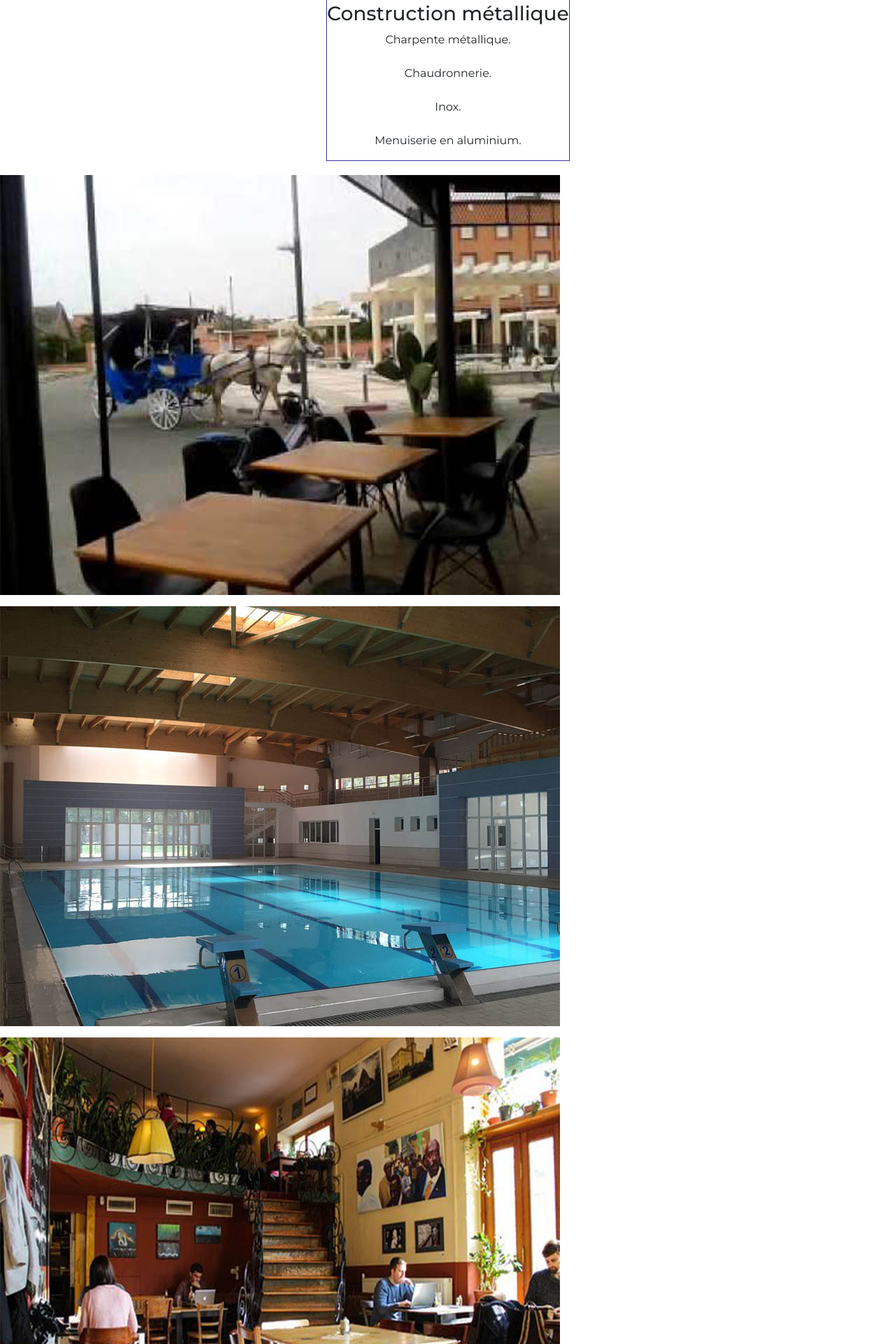
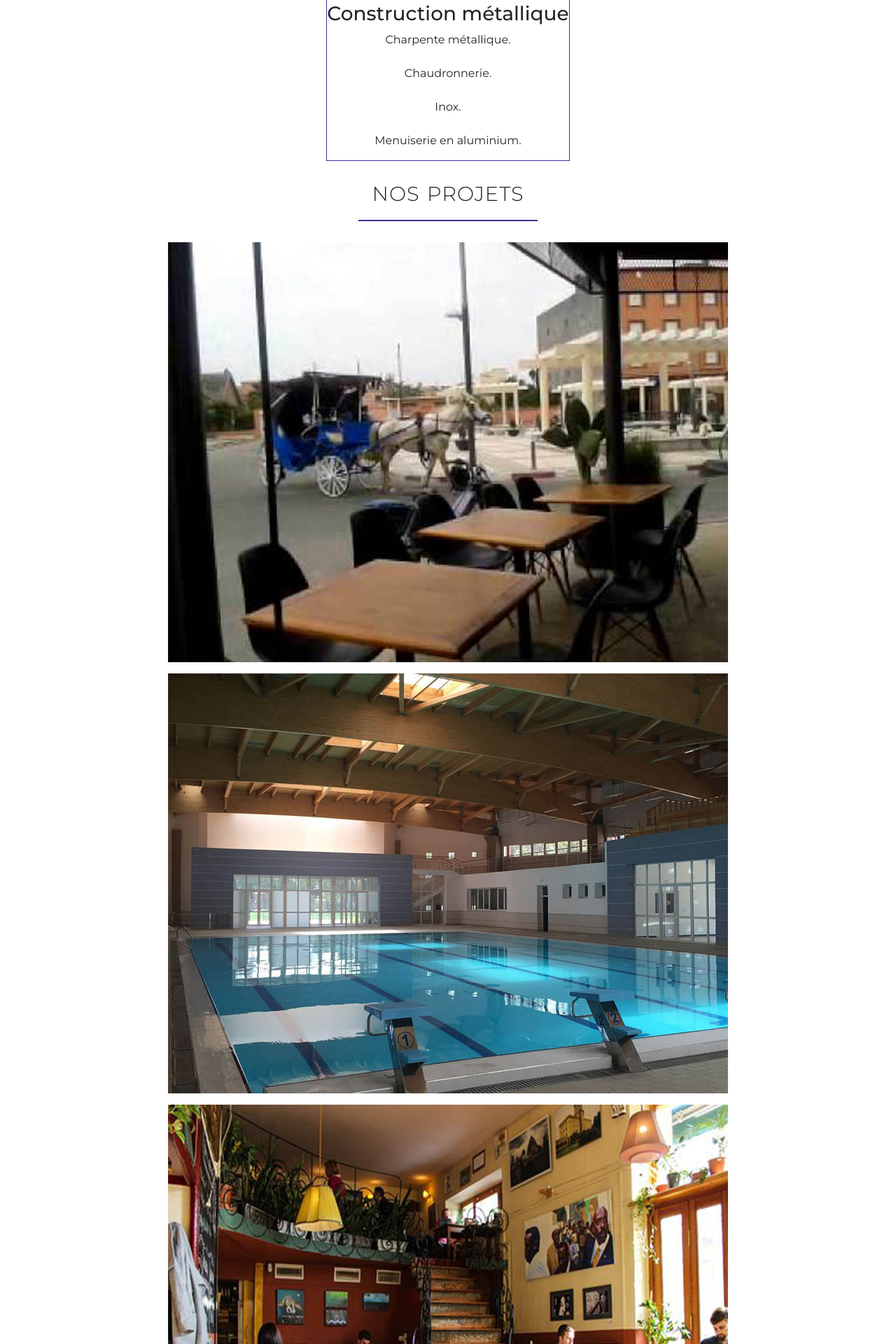
Before and after one commit to yocho1/Rafa_Services_SARL_Pro, a PHP site: page / in a window 1280 px wide. Shown: the part 1621-3541 px from the top of the page at 70% size. Run offline with PHP 8.4, Linux system fonts and the light colour scheme; style sheets or scripts are compiled from the project's sources; some libraries are stand-ins or nearby versions.

Commit message:
add heading2 ans style it

```diff
--- a/index.html
+++ b/index.html
@@ -105,6 +105,9 @@
 
 
     <section class="projects-section">
+        <div>
+            <h2>Nos Projets</h2>
+        </div>
         <ul class="projects-showcase">
             <li>
                 <figure><img src="assets/projects/cafe.jpg" alt=""></figure>
--- a/sass/_nosprojects.scss
+++ b/sass/_nosprojects.scss
@@ -0,0 +1,22 @@
+.projects-section{
+    text-align : center;
+    h2{
+        font-size: 180%;
+        word-spacing: 2px;
+        text-align: center;
+        margin-bottom: 30px;
+        letter-spacing: 1px;
+        font-weight: 300;
+        text-transform: uppercase;
+        margin-top : 10px
+    }
+    h2:after{
+        display: block;
+        margin: 0 auto;
+        background-color: #39339a;
+        height: 2px;
+        width: 20%;
+        content: "";
+        margin-top: 20px;
+    }
+}
```
Also changed, not shown: css/style.css (+20 -0 lines).
